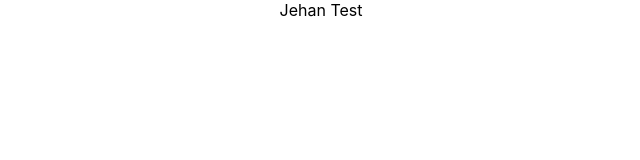
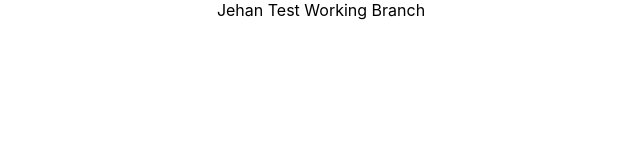
Before and after one commit to JehanKE/JehanKE.github.io, a React (Create React App) app: page / in a window 1280 px wide. Shown: the top 160 px of the page, without its empty margins (319-959 px from the left). Built offline with nearby package versions, Linux system fonts and the light colour scheme.

Commit message:
branch creation

```diff
--- a/src/App.js
+++ b/src/App.js
@@ -3,7 +3,7 @@ import './App.css';
 function App() {
   return (
     <div className="App">
-      Jehan Test
+      Jehan Test Working Branch
     </div>
   );
 }
```
